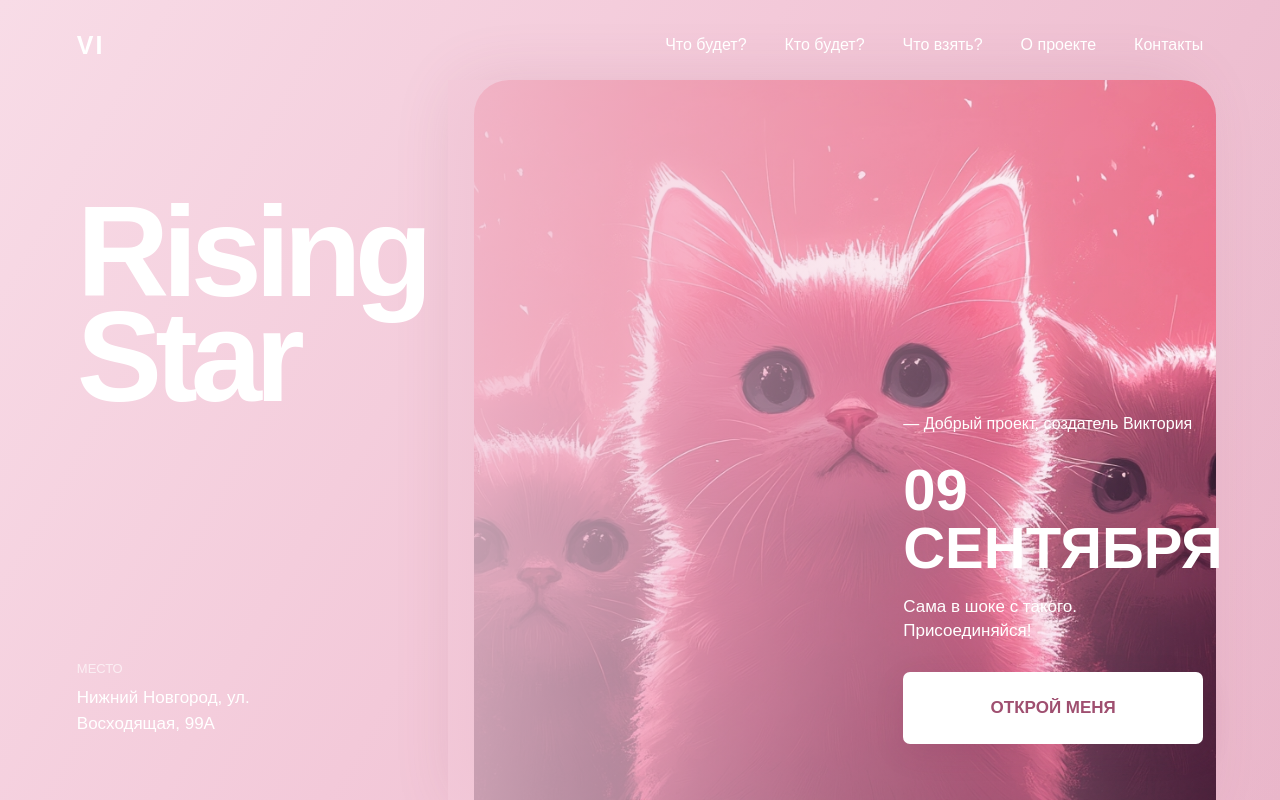
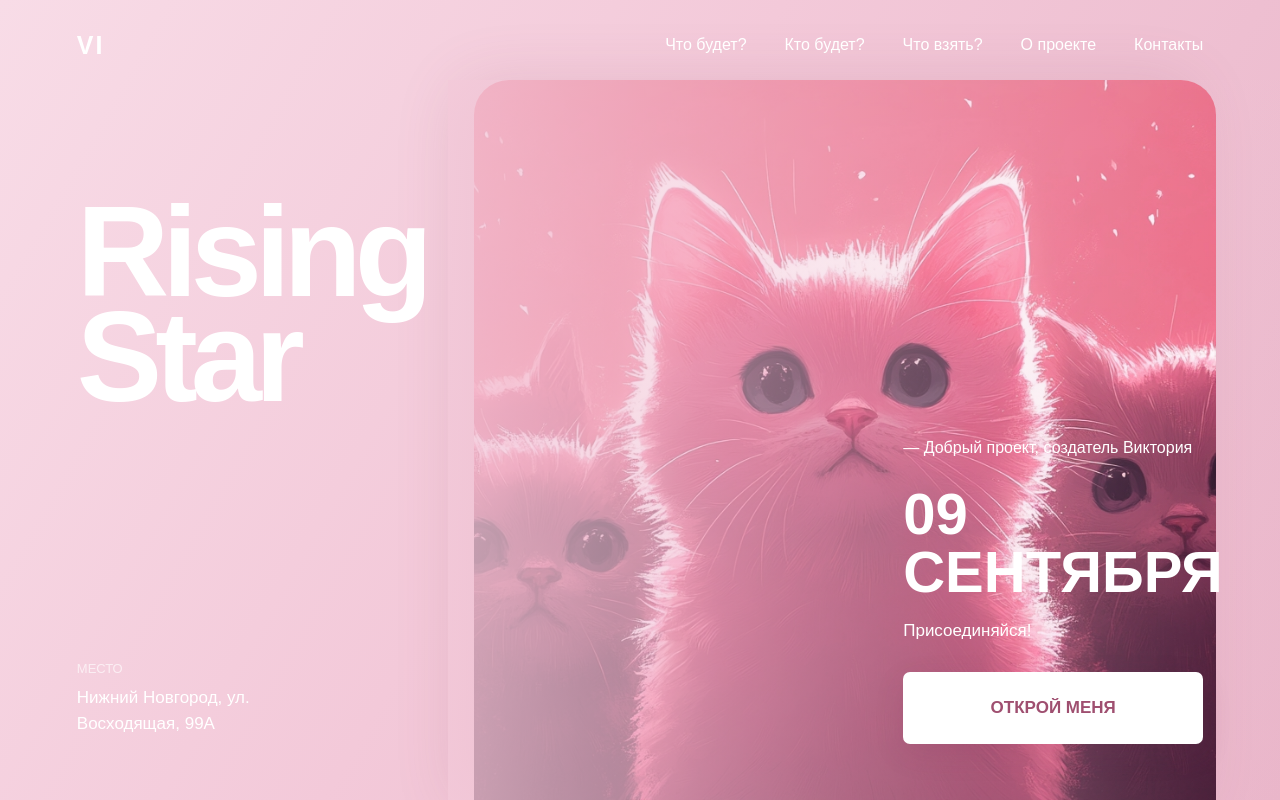
Before and after one commit to Orlovaviktoria14-afk/rising-star, a plain HTML site: page index.html in a window 1280 px wide. Drawn offline with Linux system fonts and the light colour scheme.

Commit message:
Update index.html

```diff
--- a/index.html
+++ b/index.html
@@ -344,8 +344,6 @@
         </div>
 
         <div class="description">
-            Сама в шоке с такого.
-
             Присоединяйся!
         </div>
 
```
